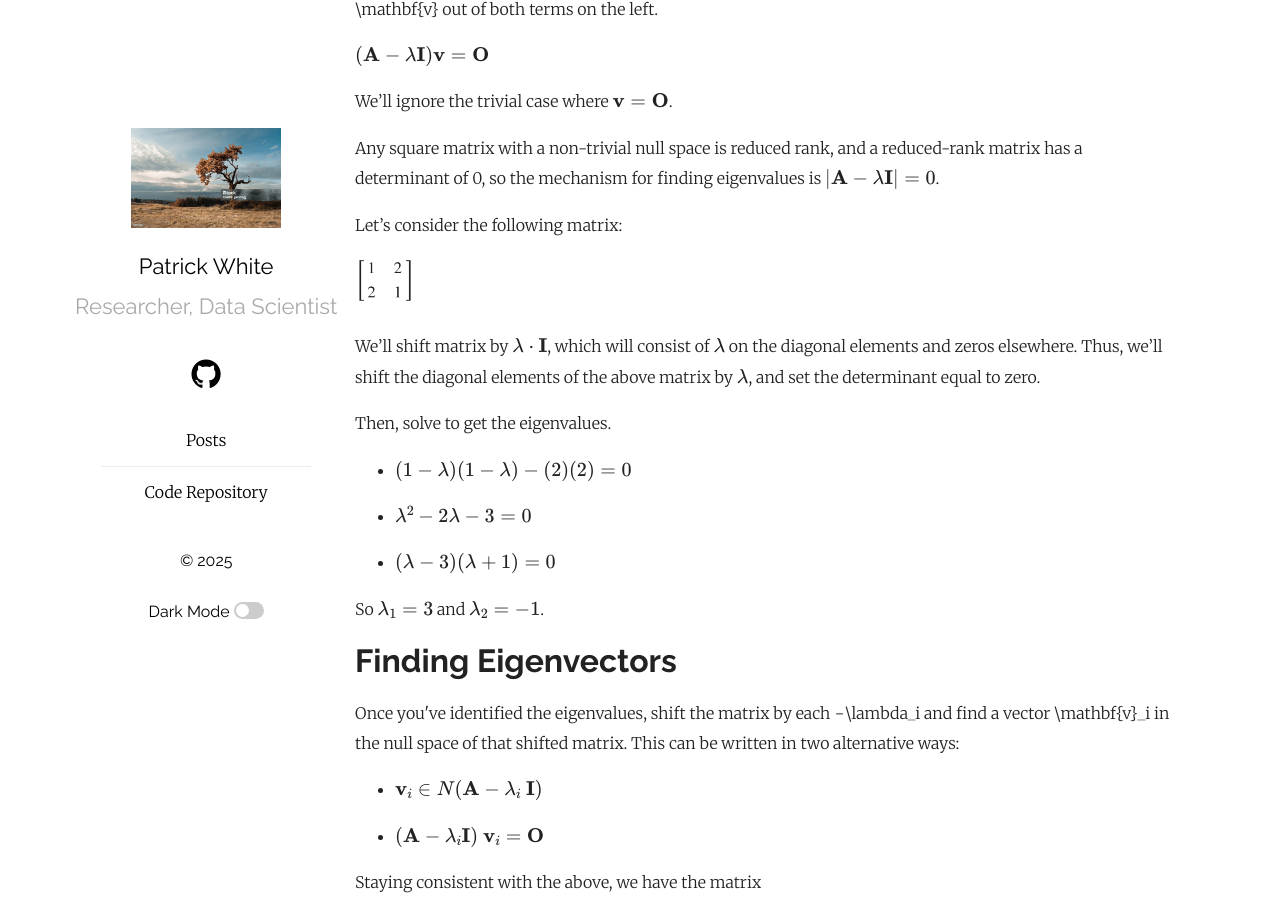
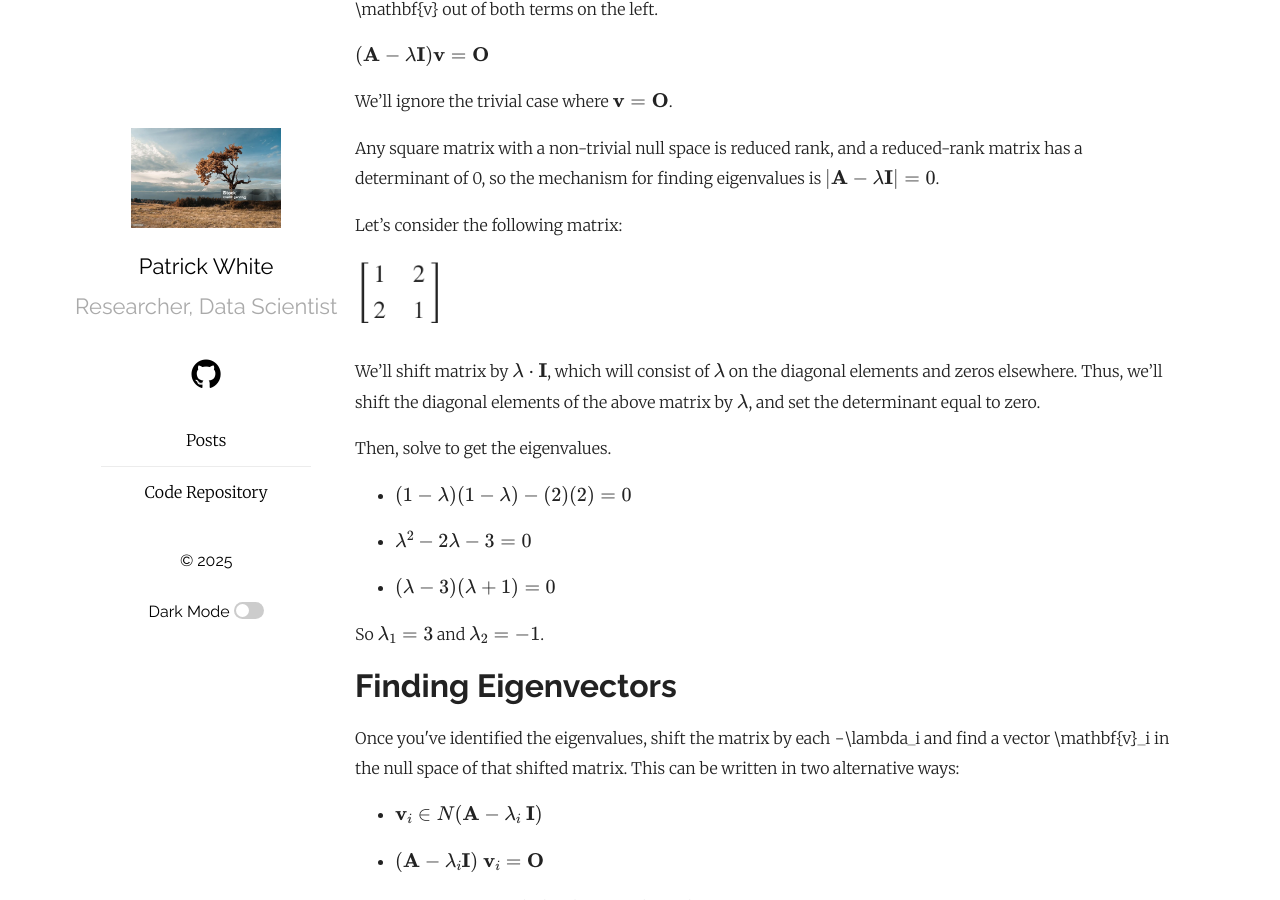
Before and after one commit to pw598/pw598.github.io, a Jekyll site: the page built from _posts/2025-01-03-Dimension-Reduction-I-Eigendecomposition.md, in a window 1280 px wide and 900 px high, scrolled down 2243 px. Built offline with Jekyll 4.4.1, drawn with Linux system fonts in a browser that asks for light colours; formulas are drawn with MathJax 3.

Commit message:
Add files via upload

```diff
--- a/_posts/2025-01-03-Dimension-Reduction-I-Eigendecomposition.md
+++ b/_posts/2025-01-03-Dimension-Reduction-I-Eigendecomposition.md
@@ -73,7 +73,7 @@ We'll ignore the trivial case where $\mathbf{v} = \mathbf{O}$.
 
 Let's consider the following matrix:
 
-<img src="https://github.com/pw598/pw598.github.io/blob/main/_posts/images/dr1-4.png?raw=true" style="height: 50px; width:auto;">
+<img src="https://github.com/pw598/pw598.github.io/blob/main/_posts/images/dr1-4.png?raw=true" style="height: 75px; width:auto;">
 
 
 We'll shift matrix by $\lambda \cdot \mathbf{I}$, which will consist of $\lambda$ on the diagonal elements and zeros elsewhere. Thus, we'll shift the diagonal elements of the above matrix by $\lambda$, and set the determinant equal to zero.
@@ -100,7 +100,7 @@ So $\lambda_1 = 3$ and $\lambda_2 = -1$.
 
 Staying consistent with the above, we have the matrix
 
-<img src="https://github.com/pw598/pw598.github.io/blob/main/_posts/images/dr1-4.png?raw=true" style="height: 50px; width:auto;">
+<img src="https://github.com/pw598/pw598.github.io/blob/main/_posts/images/dr1-4.png?raw=true" style="height: 75px; width:auto;">
 
 and eigenvalues $\lambda_1 = 3$ and $\lambda_2 = −1$. We'll shift the matrix by each $\lambda$, and find a vector in the null space.
 
@@ -163,10 +163,11 @@ eigenvalues:  [0.68337521 7.31662479]
 
 What about the eigenvectors? What we arrived at mathematically were
 
-<img src="https://github.com/pw598/pw598.github.io/blob/main/_posts/images/dr1-5.png?raw=true" style="height: 50px; width:auto;">
+<img src="https://github.com/pw598/pw598.github.io/blob/main/_posts/images/dr1-5.png?raw=true" style="height: 75px; width:auto;">
+
 but the Numpy function gave us
 
-<img src="https://github.com/pw598/pw598.github.io/blob/main/_posts/images/dr1-6.png?raw=true" style="height: 50px; width:auto;">
+<img src="https://github.com/pw598/pw598.github.io/blob/main/_posts/images/dr1-6.png?raw=true" style="height: 75px; width:auto;">
 
 This is because Numpy normalizes the vectors to be unit length, since the eigenvalues provide the scaling information, and the eigenvectors are only meaningful in terms of direction. We can confirm this by dividing the results of the calculation by hand by the <code>numpy.linalg.norm()</code>.
 
```
